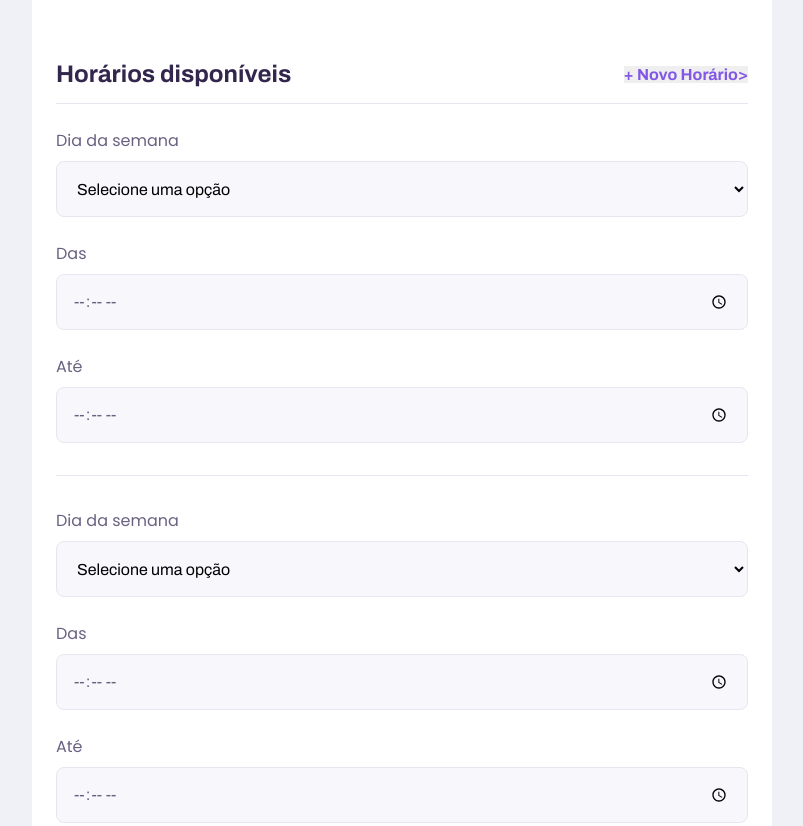
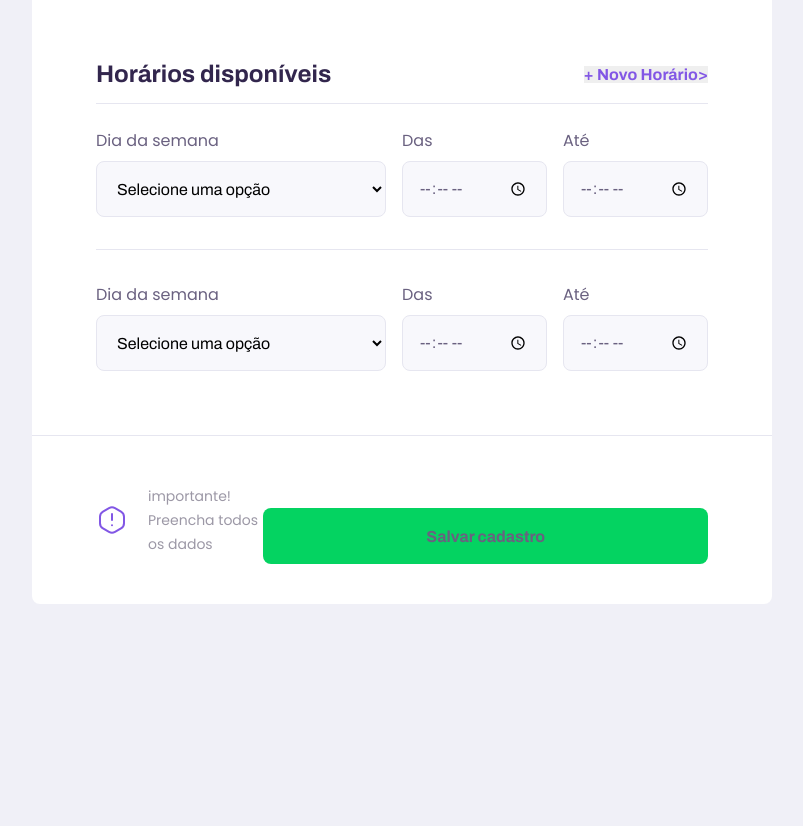
Before and after one commit to Maaacs/Proffy-Web, a plain HTML site: page give-classes.html in a window 1280 px wide. Shown: the part 1250-2076 px from the top of the page, without its empty margins (238-1041 px from the left). After the commit the page ends 1854 px from the top, so only its background shows below. Drawn offline with Linux system fonts and the light colour scheme.

Commit message:
Página dar aulas Desktop version finalizada

```diff
--- a/give-classes.html
+++ b/give-classes.html
@@ -87,7 +87,7 @@
                     </div>
                 </fieldset>
 
-                <fieldset>
+                <fieldset id="schedule-items">
                     <legend>Horários disponíveis
                         <button id="add-time">+ Novo Horário></button>
                     </legend>
--- a/styles/partials/page-give-classes.css
+++ b/styles/partials/page-give-classes.css
@@ -120,4 +120,29 @@
   #page-give-classes #container {
       max-width: 100vw;
   }
+
+  #page-give-classes .page-header .header-content {
+      margin-bottom: 0;
+  }
+
+  #page-give-classes main fieldset {
+    padding: 0 64px;
+  }
+
+  .schedule-item {
+    display: grid;
+    grid-template-columns: 2fr 1fr 1fr;
+    column-gap: 1.6rem;
+  }
+
+  #page-give-classes #schedule-items .select-block+.input-block,
+  #page-give-classes #schedule-items .input-block+.input-block {
+      margin-top: 0;
+  }
+
+  #page-give-classes main footer {
+    padding: 40px 64px;
+
+    display: flex;
+  }
 }
```
